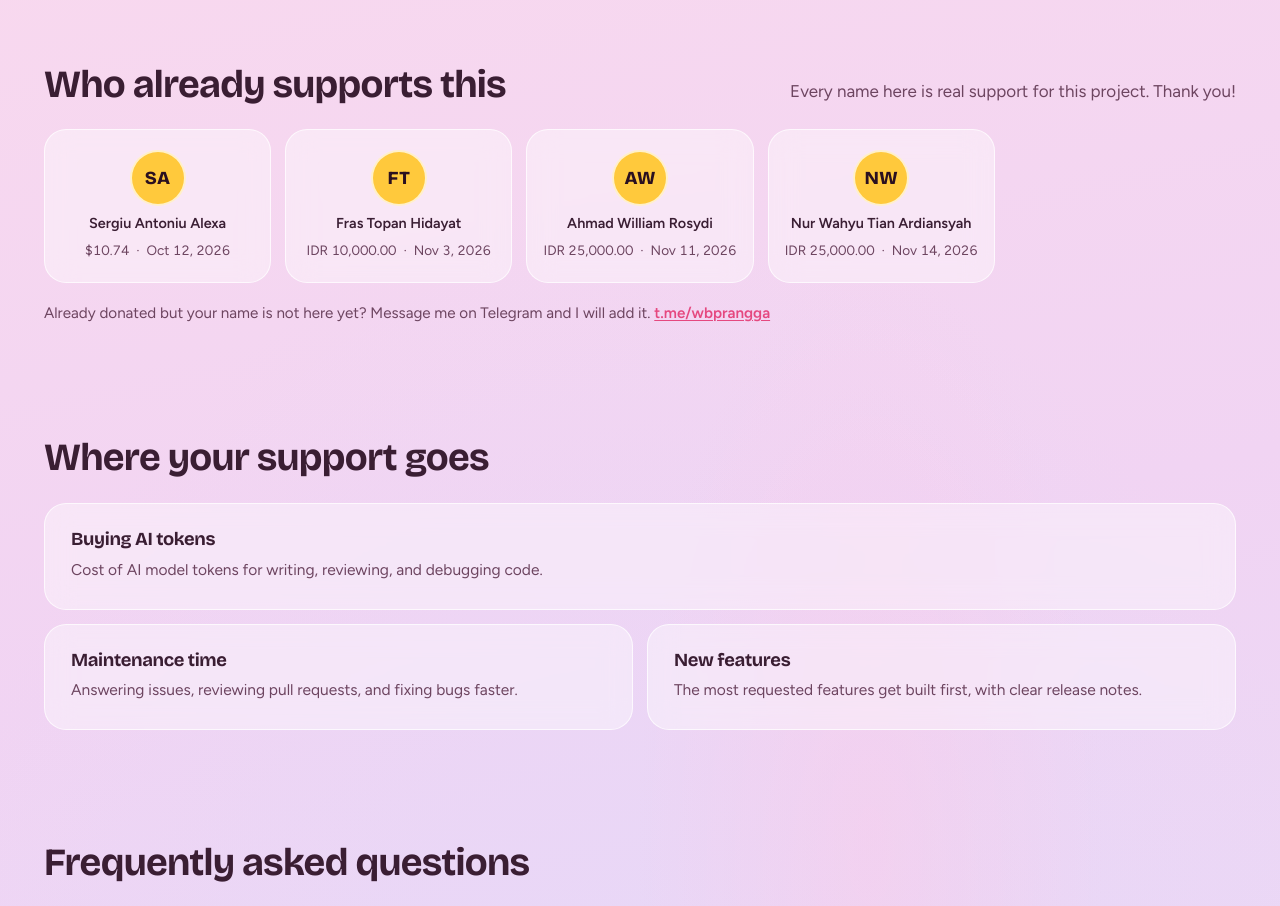
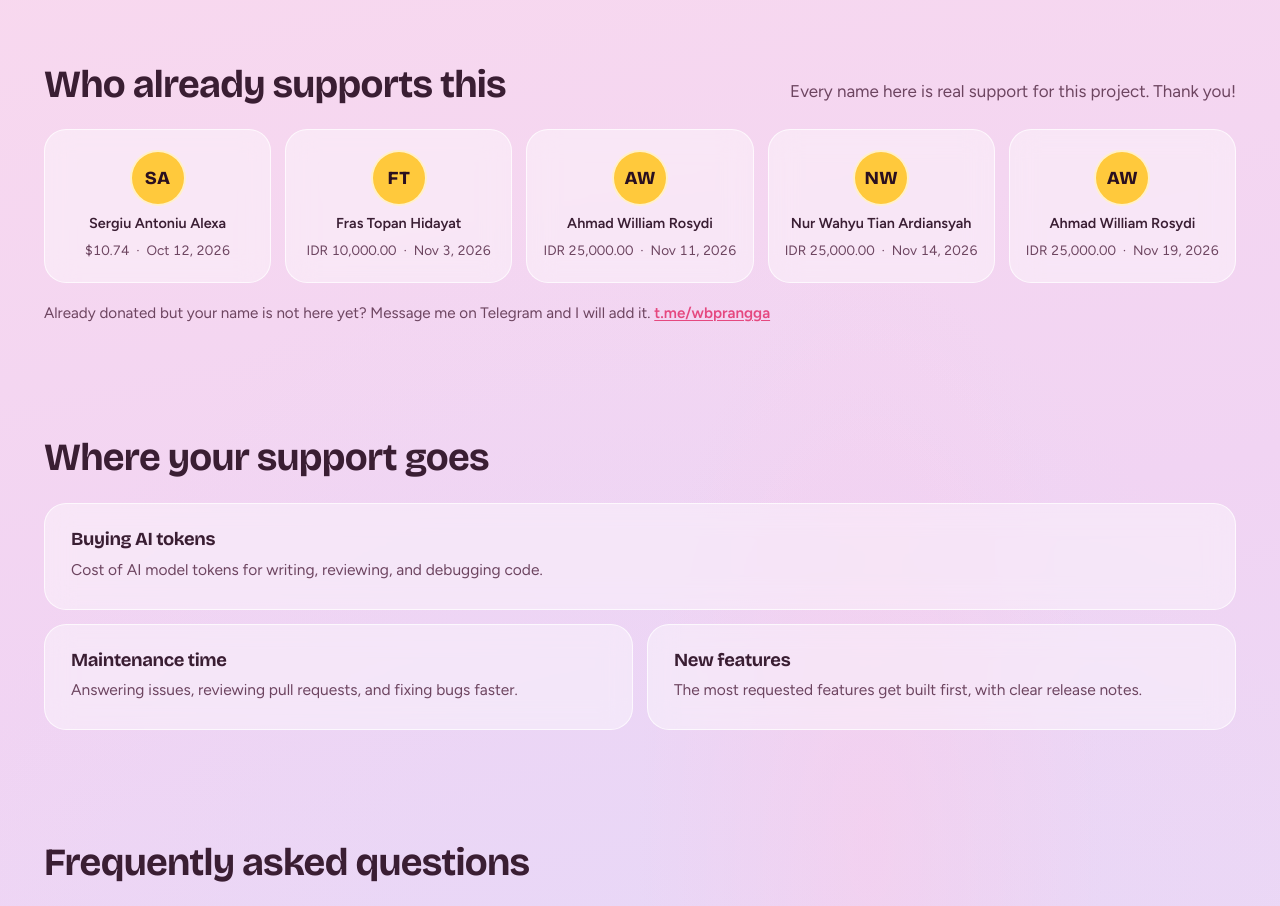
Before and after one commit to RanggaWbp/donasi, a plain HTML site: page index.html in a window 1280 px wide. Shown: the part 1780-2686 px from the top of the page. Drawn offline with nearby package versions, Linux system fonts and the light colour scheme.

Commit message:
donasi: tambah Ahmad William Rosydi (IDR 25.000, 2026-11-19)

```diff
--- a/index.html
+++ b/index.html
@@ -1008,7 +1008,8 @@ const SPONSORS = [
   { name: "Sergiu Antoniu Alexa", amount: 10.74, currency: "USD", date: "2026-10-12" },
   { name: "Fras Topan Hidayat", amount: 10000, currency: "IDR", date: "2026-11-03" },
   { name: "Ahmad William Rosydi", amount: 25000, currency: "IDR", date: "2026-11-11" },
-  { name: "Nur Wahyu Tian Ardiansyah", amount: 25000, currency: "IDR", date: "2026-11-14" }
+  { name: "Nur Wahyu Tian Ardiansyah", amount: 25000, currency: "IDR", date: "2026-11-14" },
+  { name: "Ahmad William Rosydi", amount: 25000, currency: "IDR", date: "2026-11-19" }
 ];
 function initials(name){
   return String(name || "?").trim().split(/\s+/).slice(0, 2)
```
